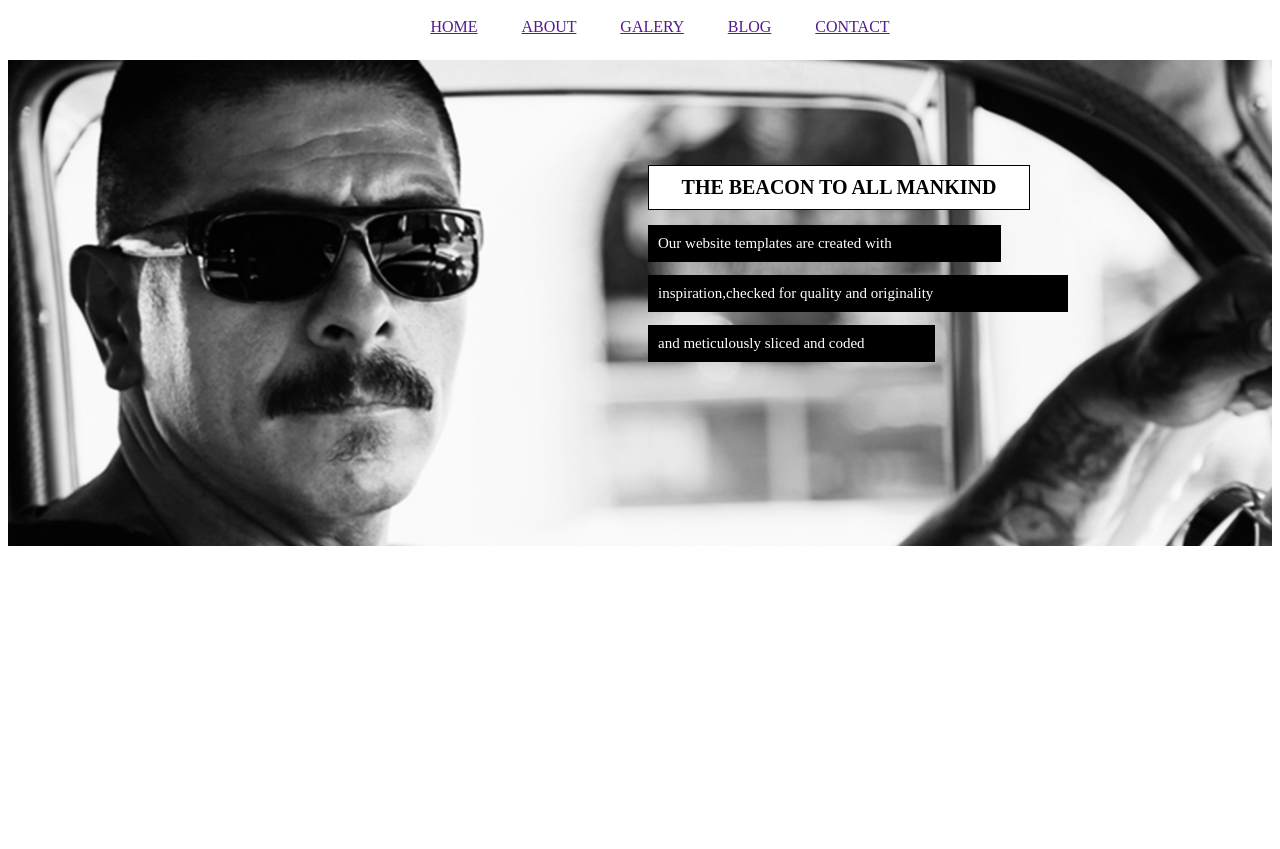
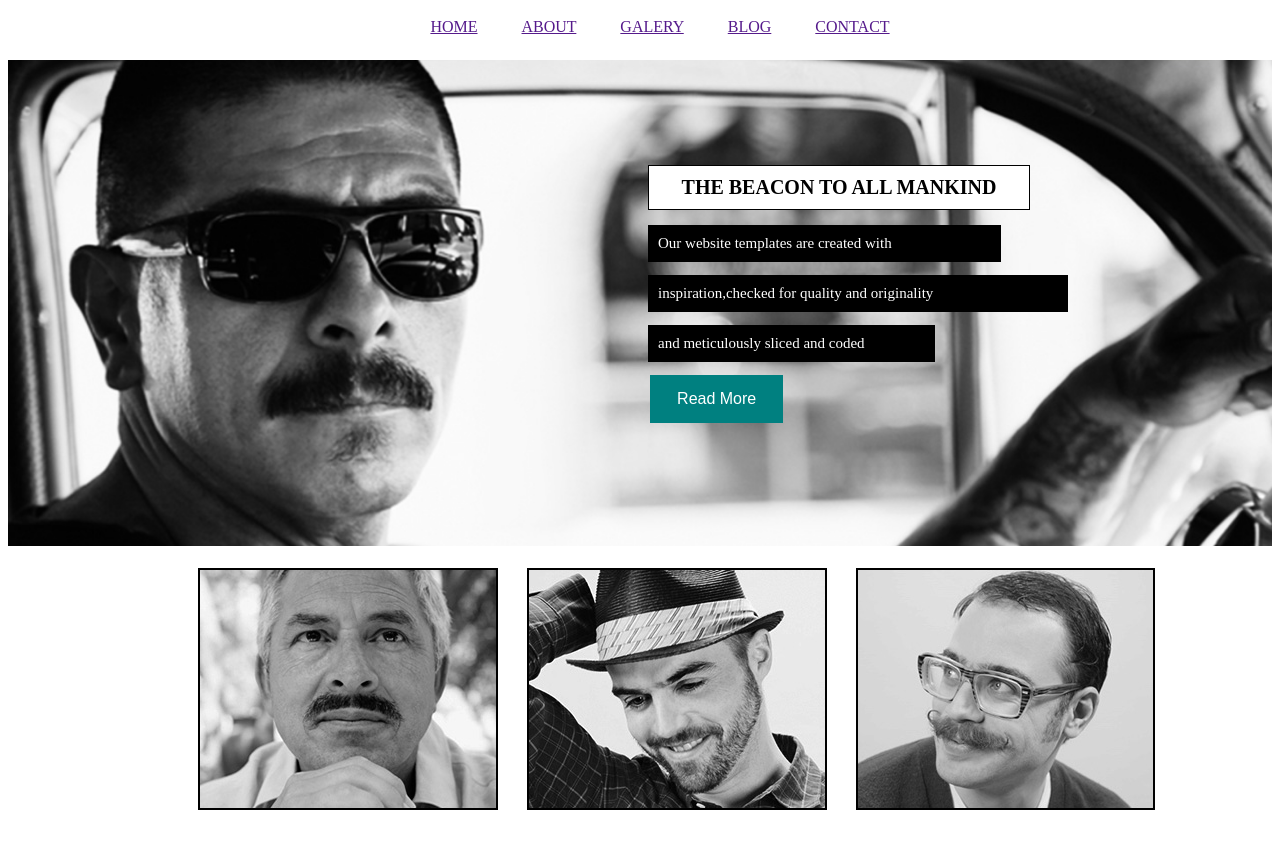
Before and after one commit to instructorKC/c8-checkpoint-mustacchio, a plain HTML site: page index.html in a window 1280 px wide. Shown: the part 155-1004 px from the top of the page. Drawn offline with Linux system fonts and the light colour scheme.

Commit message:
landing page

```diff
--- a/index.html
+++ b/index.html
@@ -36,7 +36,15 @@
         <article class = "a1">Our website templates are created with</article>
         <article class = "a2">inspiration,checked for quality and originality</article>
         <article class = "a3">and meticulously sliced and coded</article>
+        <a href = "www.google.com"><button class = "a5">Read More</button></a>
 
     </div>
+
+    <div class ="img-container">
+        <img src = "the-father.jpeg" alt = "father" class = "img1">
+        <img src = "the-actor.jpeg" alt = "actor"  class = "img2">
+        <img src = "the-nerd.jpeg" alt = "nerd"  class = "img3">
+    </div>
+
 </body>
 </html>
--- a/style.css
+++ b/style.css
@@ -113,4 +113,42 @@ nav {
     top: 310px;
     text-align: center;
 }
+
+.a5 {
+    background-color: teal;
+    border: none;
+    color: white;
+    padding: 15px;
+    text-align: center;
+    text-decoration: none;
+    font-size: 16px;
+    width: 100pt;
+    position: absolute;
+    top: 530px;
+    left: 650px;
 }
+
+.img1{
+    /* margin-left: 10px; */
+    border: 2px solid black;
+    margin-left: 15%;
+}
+
+.img2{
+    margin: auto;
+    margin-left: 2%;
+    border: 2px solid black;
+}
+
+.img3{
+    margin: auto;
+    /* margin-right: 60%; */
+    margin-left: 2%;
+    border: 2px solid black;
+}
+
+.img-container {
+    margin:auto;
+    /* display: flex;
+    justify-content: space-evenly; */
+}
```
Also changed, not shown: the-actor.jpeg (added), the-father.jpeg (added), the-nerd.jpeg (added).
